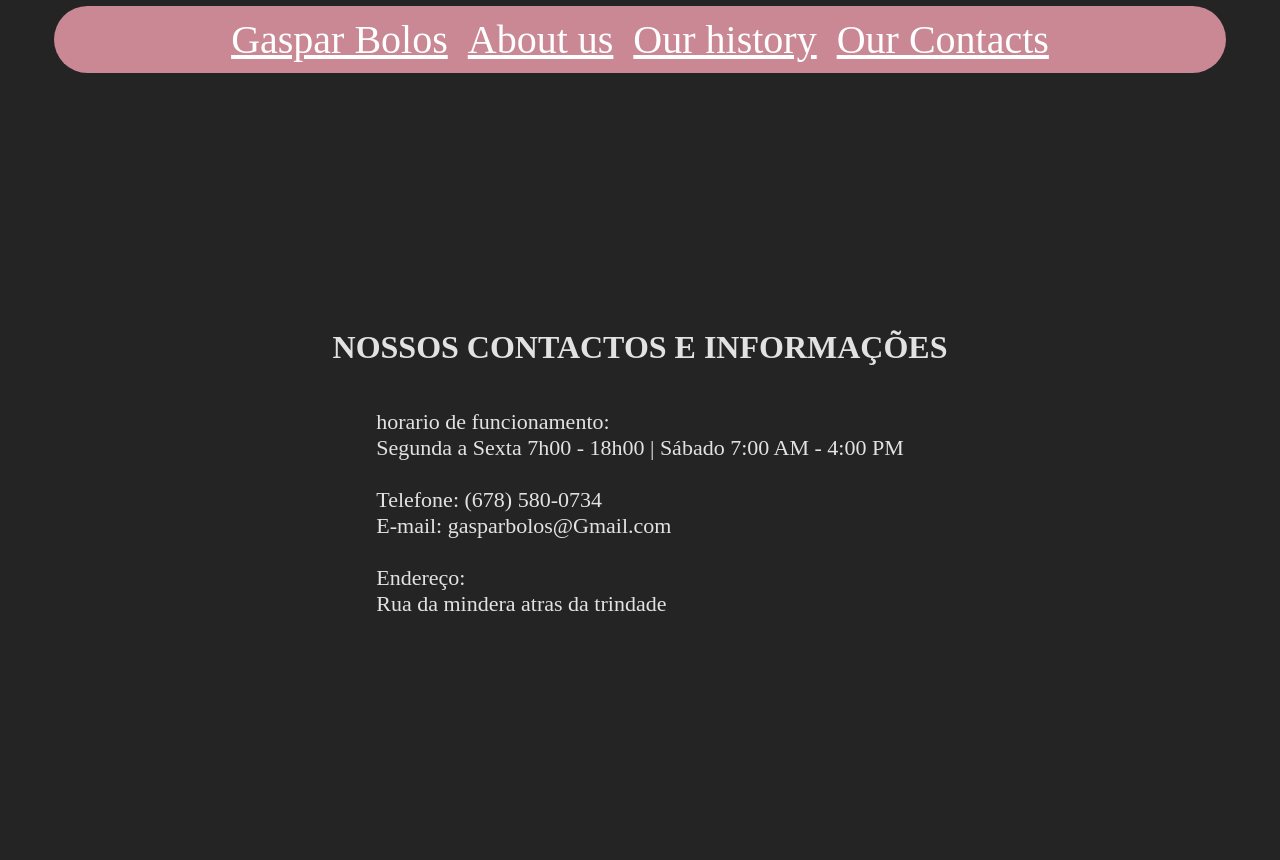
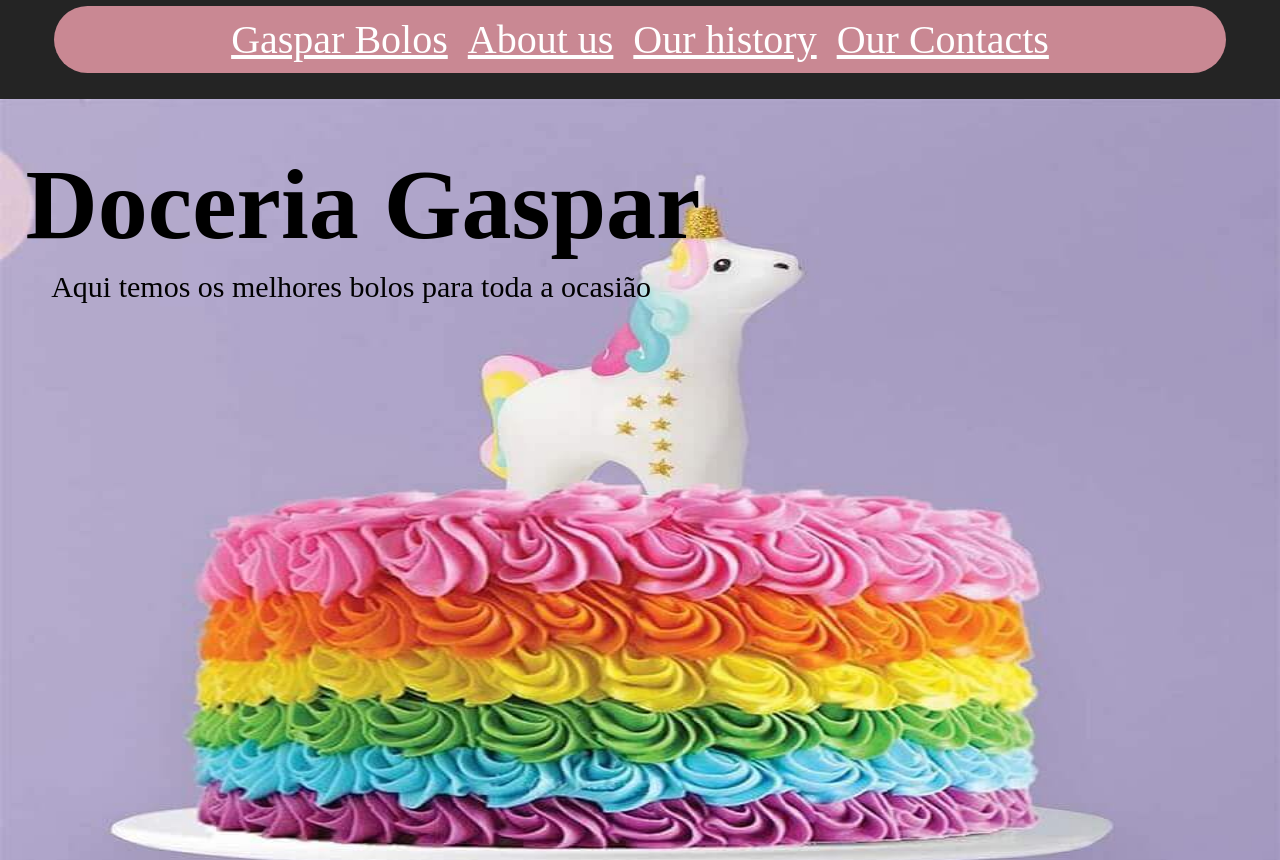
Before and after one commit to ian7o/gaspar_bolos, a React (Vite) app in the folder bolos/: page / in a window 1280 px wide. Shown: the top 860 px of the page. Built offline with nearby package versions, Linux system fonts and the light colour scheme.

Commit message:
refactor: switch from HashRouter to BrowserRouter and update main route to render App component

```diff
--- a/bolos/src/main.tsx
+++ b/bolos/src/main.tsx
@@ -1,21 +1,25 @@
-import {HashRouter, Route, Routes} from "react-router-dom";
-import {createRoot} from 'react-dom/client';
+import React from 'react';
+import {BrowserRouter, Routes, Route} from "react-router";
+import {StrictMode} from 'react'
+import {createRoot} from 'react-dom/client'
 
-import './pages/styles/index.css';
-import App from './pages/App.tsx';
-import Contacts from "./pages/Contacts.tsx";
+import './pages/styles/index.css'
+import App from './pages/App.tsx'
+import Contacts from "./pages/Contacts.tsx"
 import AboutUs from "./pages/AboutUs.tsx";
 import Quiz from "./pages/Quiz.tsx";
 
 
 createRoot(document.getElementById('root')!).render(
-        <HashRouter>
+    <StrictMode>
+        <BrowserRouter>
             <Routes>
-                <Route path={"/"} element={<Contacts/>}/>
+                <Route path={"/"} element={<App/>}/>
                 <Route path={"/home"} element={<App/>}/>
                 <Route path={"/contact"} element={<Contacts/>}/>
                 <Route path={"/about-us"} element={<AboutUs/>}/>
                 <Route path={"/quiz"} element={<Quiz/>}/>
             </Routes>
-        </HashRouter>
-);
+        </BrowserRouter>
+    </StrictMode>,
+)
```
